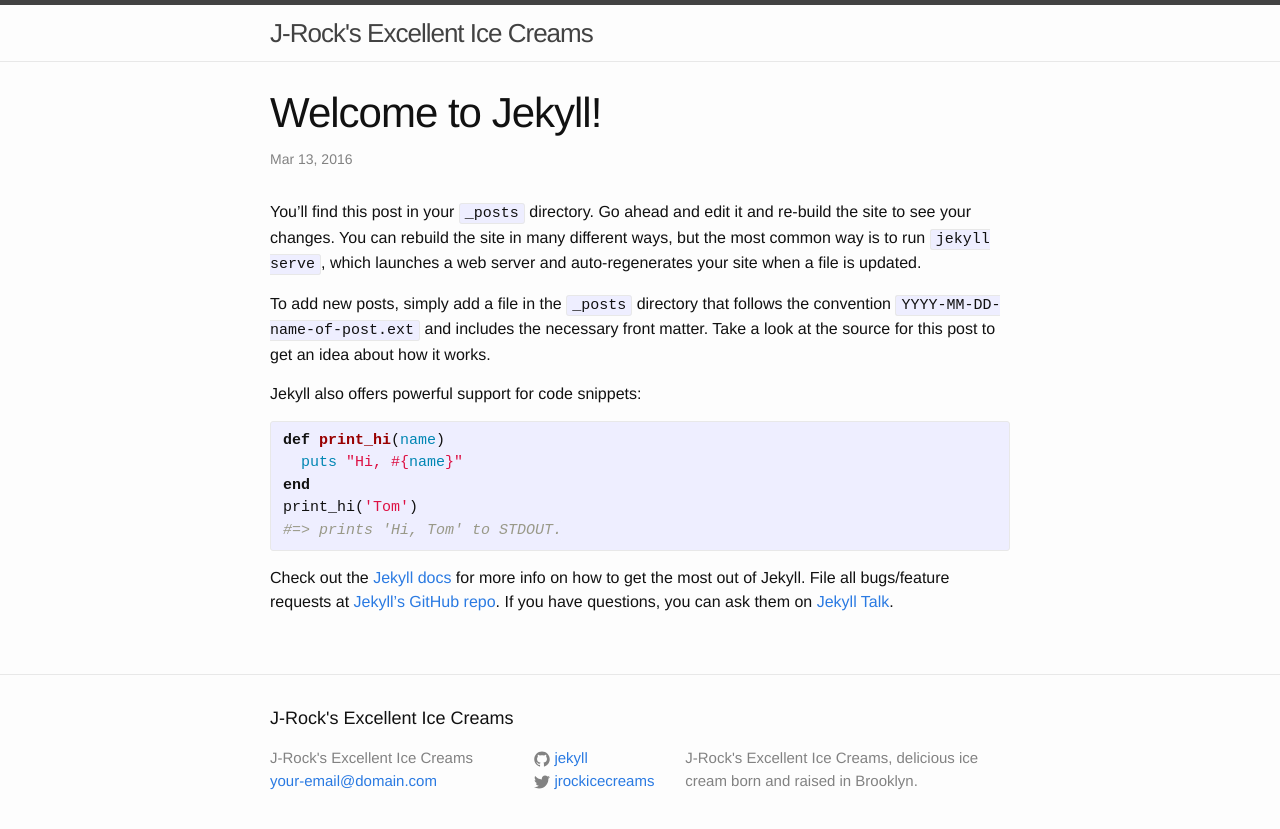
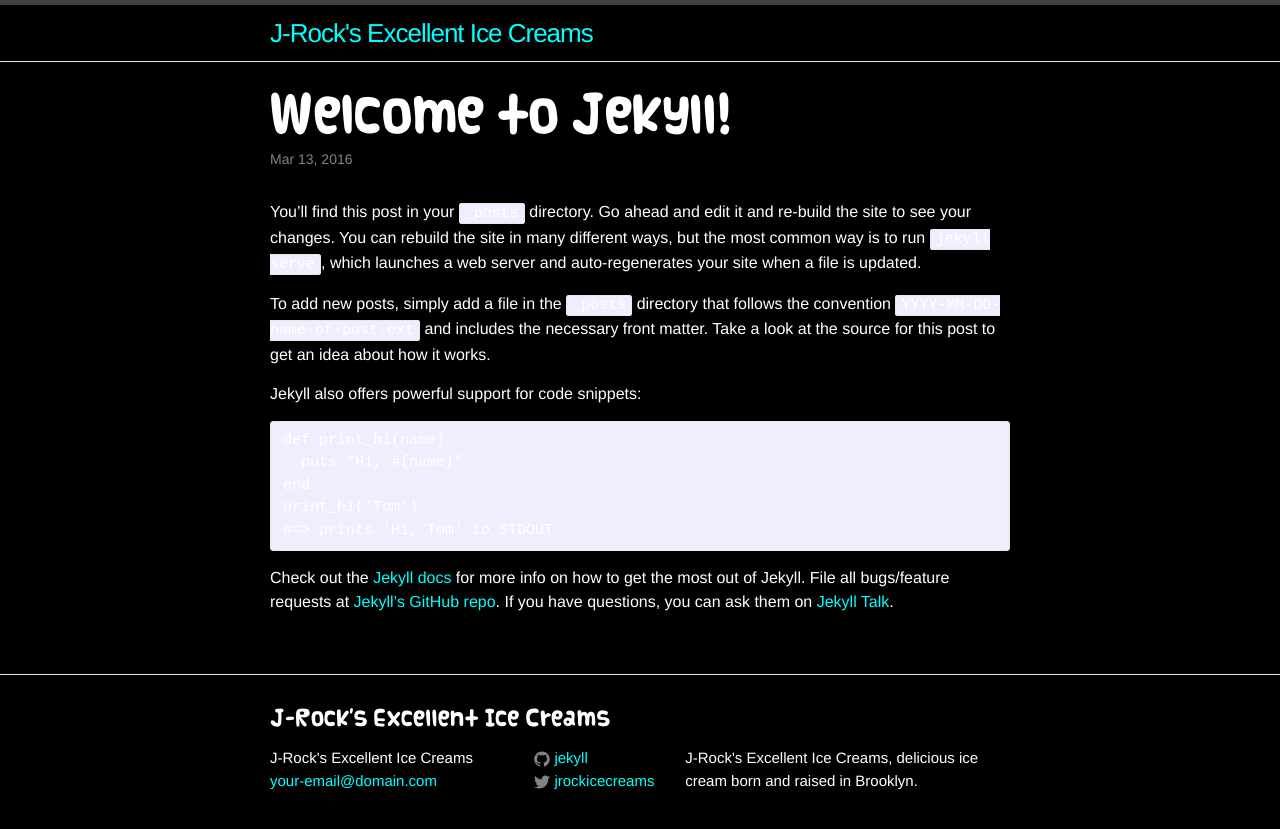
Before and after one commit to ajpiano/jrocks-ice-creams, a Jekyll site: the page built from _posts/2016-03-13-welcome-to-jekyll.markdown, in a window 1280 px wide. Shown: the top 829 px of the page. Built offline with Jekyll 4.4.1, drawn with Linux system fonts in a browser that asks for light colours.

Commit message:
Install Vanilla webfont, set up some color vars

```diff
--- a/_sass/_base.scss
+++ b/_sass/_base.scss
@@ -83,6 +83,7 @@ li {
  */
 h1, h2, h3, h4, h5, h6 {
     font-weight: $base-font-weight;
+    font-family: 'vanillaregular';
 }
 
 
--- /dev/null
+++ b/_sass/_fonts.scss
@@ -0,0 +1,14 @@
+/* Generated by Font Squirrel (http://www.fontsquirrel.com) on March 13, 2016 */
+
+@font-face {
+    font-family: 'vanillaregular';
+    src: url('fonts/vanilla-webfont.eot');
+    src: url('fonts/vanilla-webfont.eot?#iefix') format('embedded-opentype'),
+         url('fonts/vanilla-webfont.woff2') format('woff2'),
+         url('fonts/vanilla-webfont.woff') format('woff'),
+         url('fonts/vanilla-webfont.ttf') format('truetype'),
+         url('fonts/vanilla-webfont.svg#vanillaregular') format('svg');
+    font-weight: normal;
+    font-style: normal;
+
+}
--- a/_sass/_layout.scss
+++ b/_sass/_layout.scss
@@ -20,7 +20,7 @@
 
     &,
     &:visited {
-        color: $grey-color-dark;
+        color: $blue;
     }
 }
 
@@ -115,7 +115,7 @@
 
 .footer-col-wrapper {
     font-size: 15px;
-    color: $grey-color;
+    color: $text-color;
     margin-left: -$spacing-unit / 2;
     @extend %clearfix;
 }
--- a/css/main.scss
+++ b/css/main.scss
@@ -14,9 +14,9 @@ $base-line-height: 1.5;
 
 $spacing-unit:     30px;
 
-$text-color:       #111;
-$background-color: #fdfdfd;
-$brand-color:      #2a7ae2;
+$text-color:       #fff;
+$background-color: #000;
+$brand-color:      rgb(0,255,255);
 
 $grey-color:       #828282;
 $grey-color-light: lighten($grey-color, 40%);
@@ -28,6 +28,13 @@ $content-width:    800px;
 $on-palm:          600px;
 $on-laptop:        800px;
 
+// Colors
+//
+$blue: rgb(0,255,255);
+$yellow: rgb(255,255,0);
+$green: rgb(128,255,0);
+$red: rgb(255,0,128);
+$purple: rgb(171,0,209);
 
 
 // Use media queries like this:
@@ -49,5 +56,5 @@ $on-laptop:        800px;
 @import
         "base",
         "layout",
-        "syntax-highlighting"
+        "fonts"
 ;
```
Also changed, not shown: css/fonts/vanilla-webfont.ttf (added), css/fonts/vanilla-webfont.woff (added), css/fonts/vanilla-webfont.woff2 (added), 2 other files.
